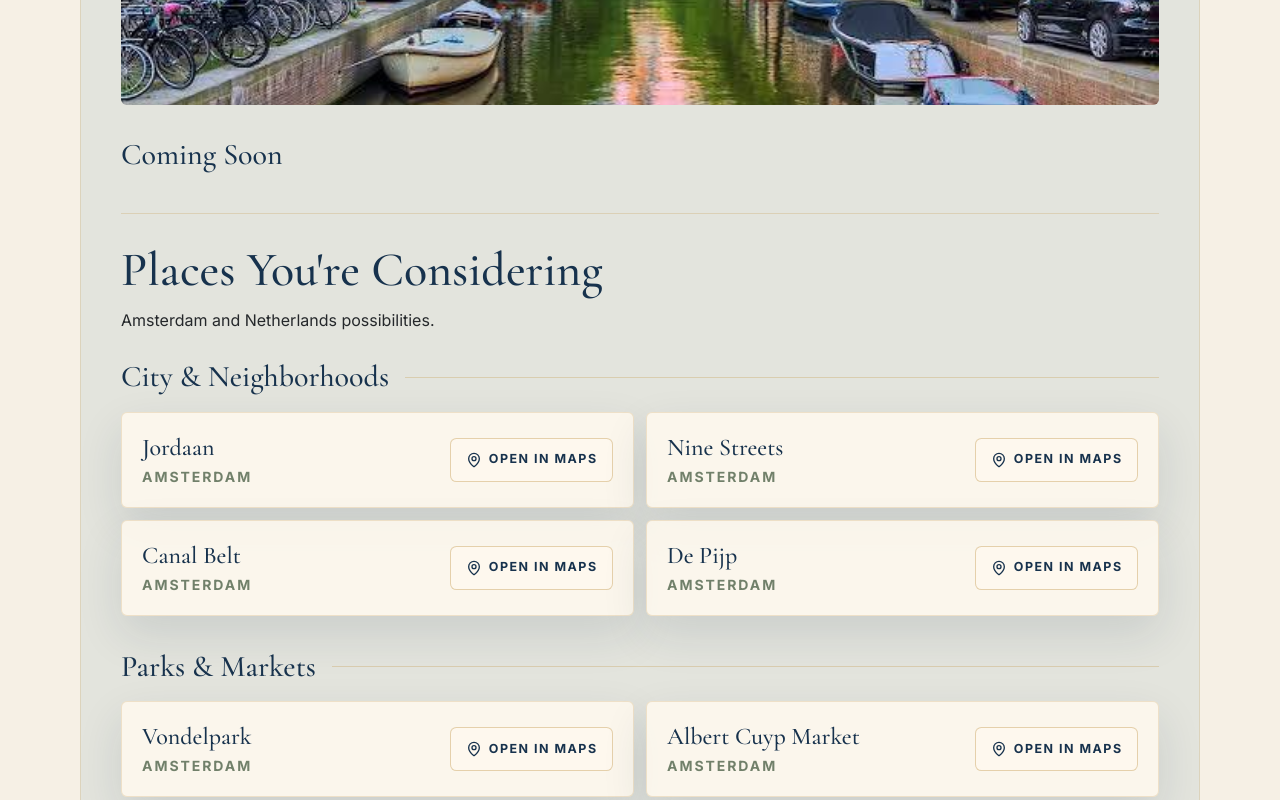
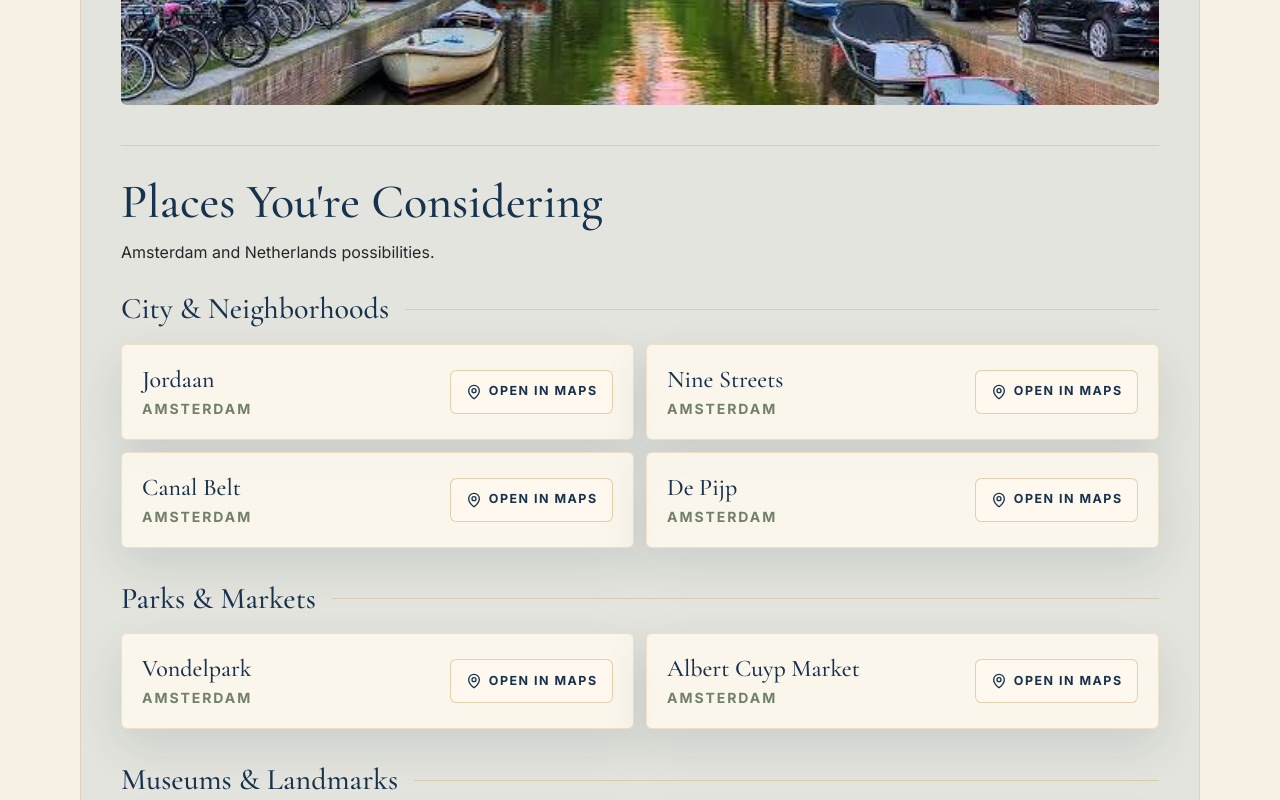
Before and after one commit to DezCam/mina-diana-trip, a React (Vite) app: page / in a window 1280 px wide. Shown: the part 2740-3540 px from the top of the page. Built offline with nearby package versions, Linux system fonts and the light colour scheme.

Commit message:
Remove destination placeholders

```diff
--- a/src/App.tsx
+++ b/src/App.tsx
@@ -254,7 +254,6 @@ function DestinationSection({ id, title, tone, showImage = false }: { id: string
           ) : (
             <Thistle className="h-32 w-28 opacity-55" />
           )}
-          <p className="mt-8 font-serif text-3xl text-highland">Coming Soon</p>
           <DestinationConsiderations id={isScotland ? "scotland" : "amsterdam"} />
         </div>
       </div>
```
